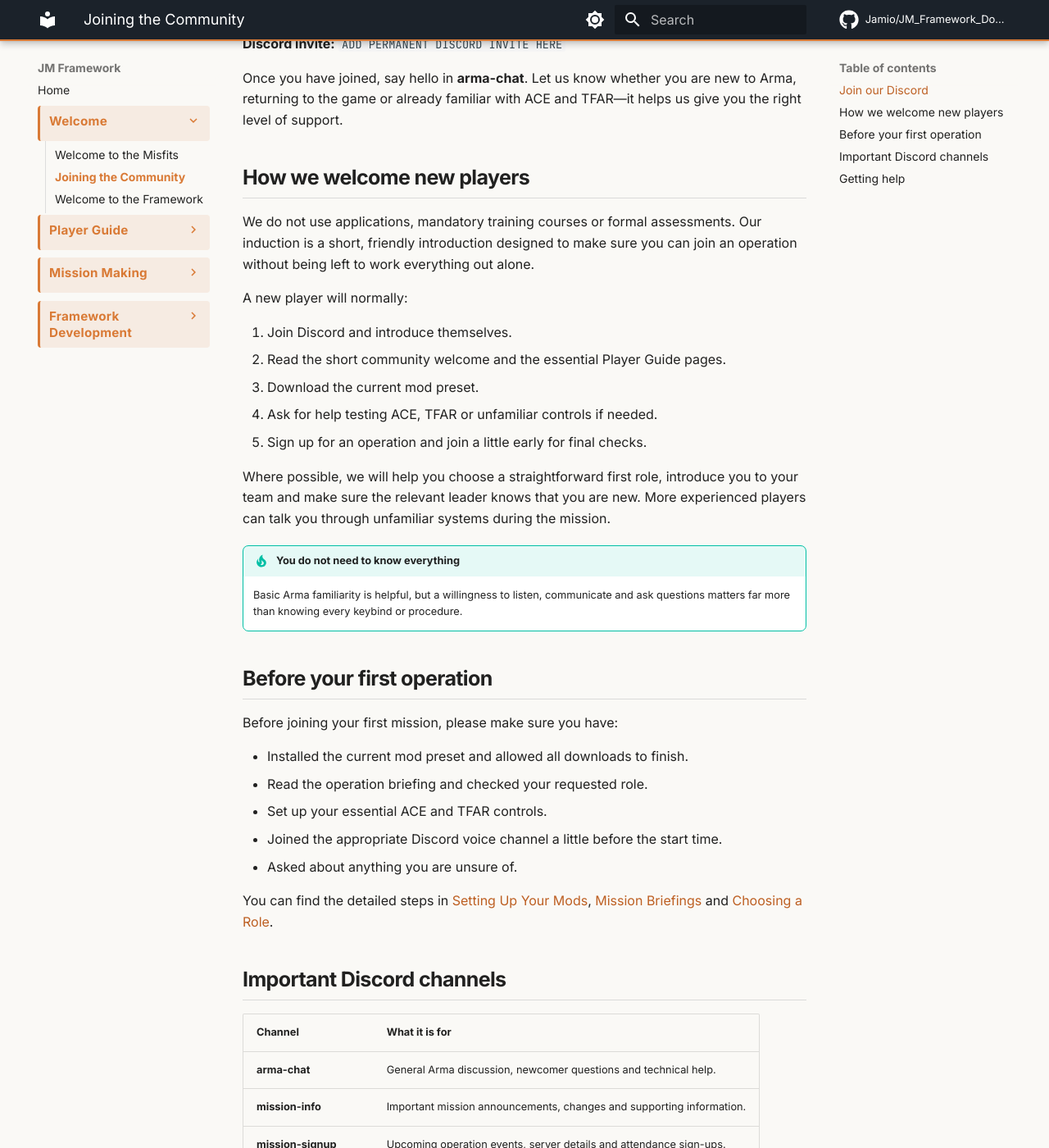
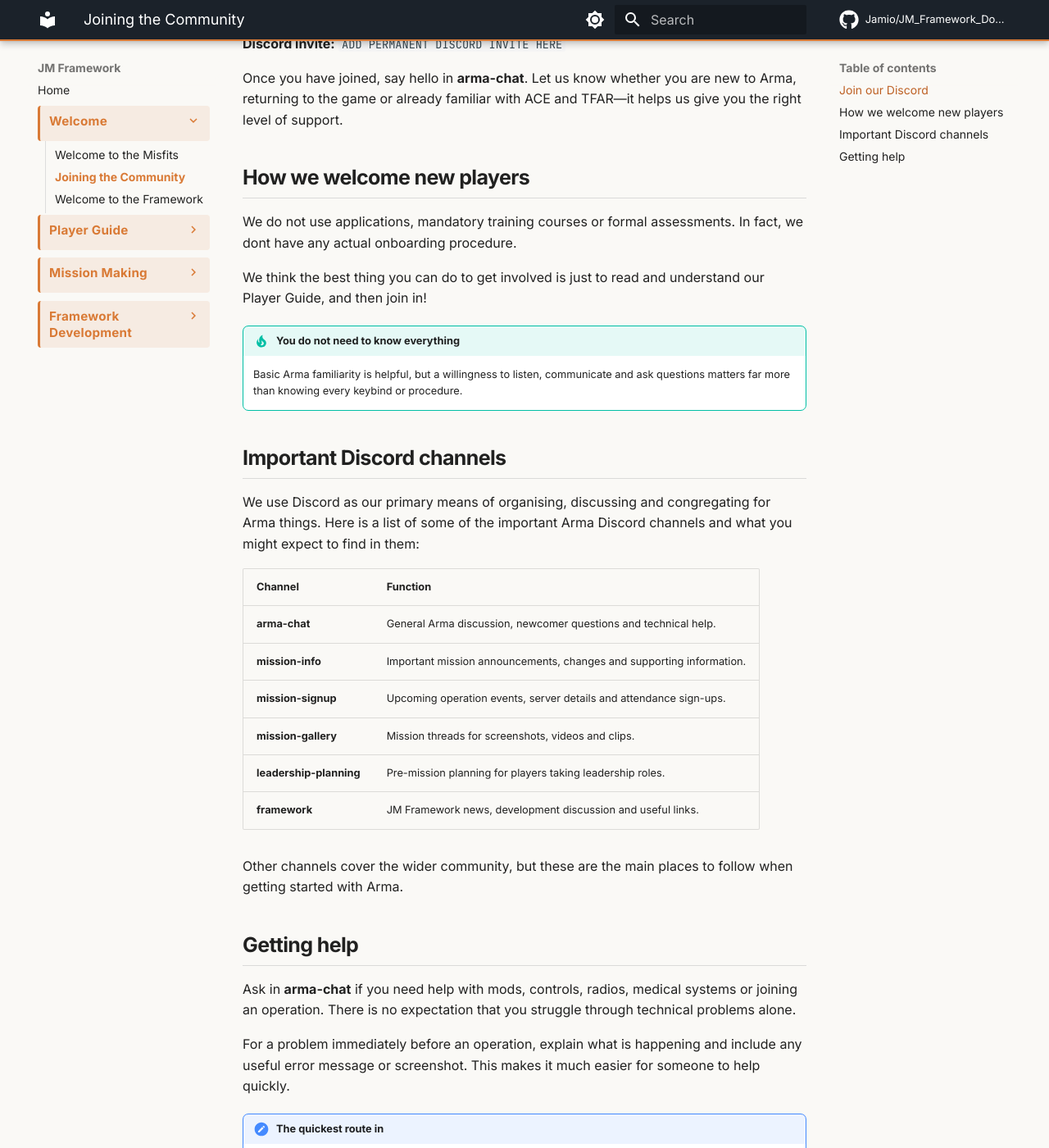
Before and after one commit to Jamio/JM_Framework_Docs, an MkDocs documentation site: the page built from docs/players/welcome/joining.md, in a window 1280 px wide and 1400 px high, scrolled down 531 px. Shown: the whole window at 82% size. Built offline with MkDocs 1.6.1 and Material for MkDocs 9.7.7, drawn with Linux system fonts in a browser that asks for light colours; comment, search, counter and statistics services are not loaded.

Commit message:
Update onboarding information for new players
Clarified onboarding process and removed outdated steps for new players.

```diff
--- a/docs/players/welcome/joining.md
+++ b/docs/players/welcome/joining.md
@@ -18,36 +18,18 @@ Once you have joined, say hello in **arma-chat**. Let us know whether you are ne
 
 ## How we welcome new players
 
-We do not use applications, mandatory training courses or formal assessments. Our induction is a short, friendly introduction designed to make sure you can join an operation without being left to work everything out alone.
+We do not use applications, mandatory training courses or formal assessments. In fact, we dont have any actual onboarding procedure.
 
-A new player will normally:
-
-1. Join Discord and introduce themselves.
-2. Read the short community welcome and the essential Player Guide pages.
-3. Download the current mod preset.
-4. Ask for help testing ACE, TFAR or unfamiliar controls if needed.
-5. Sign up for an operation and join a little early for final checks.
-
-Where possible, we will help you choose a straightforward first role, introduce you to your team and make sure the relevant leader knows that you are new. More experienced players can talk you through unfamiliar systems during the mission.
+We think the best thing you can do to get involved is just to read and understand our Player Guide, and then join in!
 
 !!! tip "You do not need to know everything"
     Basic Arma familiarity is helpful, but a willingness to listen, communicate and ask questions matters far more than knowing every keybind or procedure.
 
-## Before your first operation
-
-Before joining your first mission, please make sure you have:
-
-- Installed the current mod preset and allowed all downloads to finish.
-- Read the operation briefing and checked your requested role.
-- Set up your essential ACE and TFAR controls.
-- Joined the appropriate Discord voice channel a little before the start time.
-- Asked about anything you are unsure of.
-
-You can find the detailed steps in [Setting Up Your Mods](../before/mods.md), [Mission Briefings](../before/briefings.md) and [Choosing a Role](../before/roles.md).
-
 ## Important Discord channels
 
-| Channel | What it is for |
+We use Discord as our primary means of organising, discussing and congregating for Arma things. Here is a list of some of the important Arma Discord channels and what you might expect to find in them:
+
+| Channel | Function |
 |---|---|
 | **arma-chat** | General Arma discussion, newcomer questions and technical help. |
 | **mission-info** | Important mission announcements, changes and supporting information. |
```
